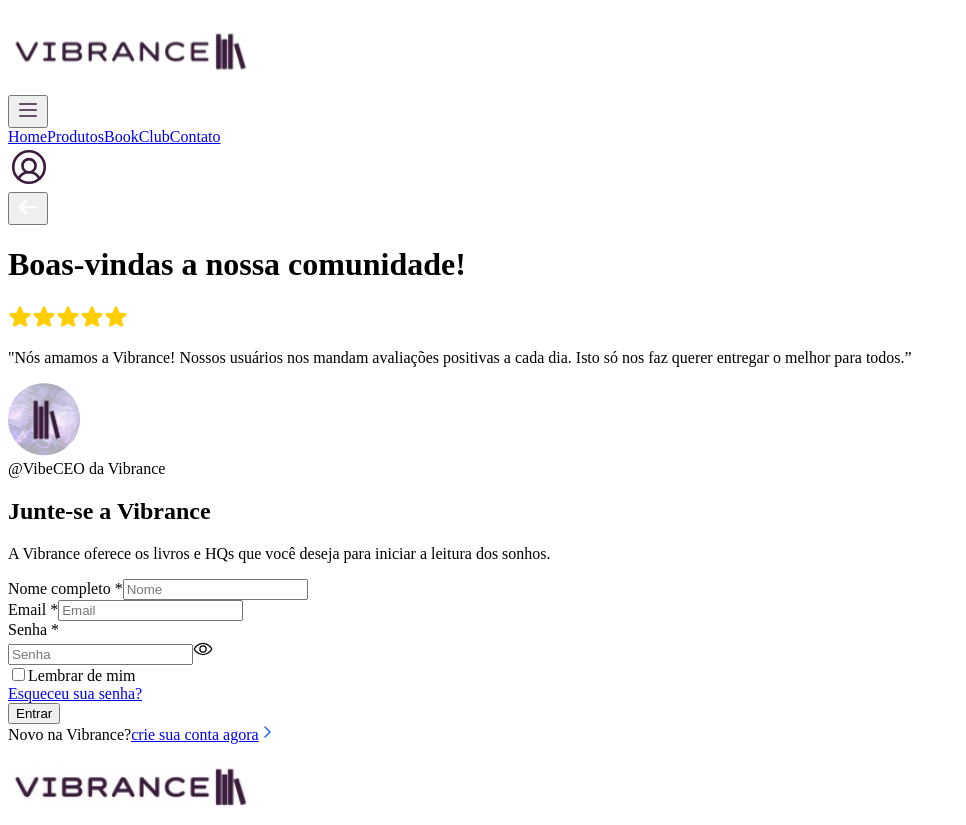
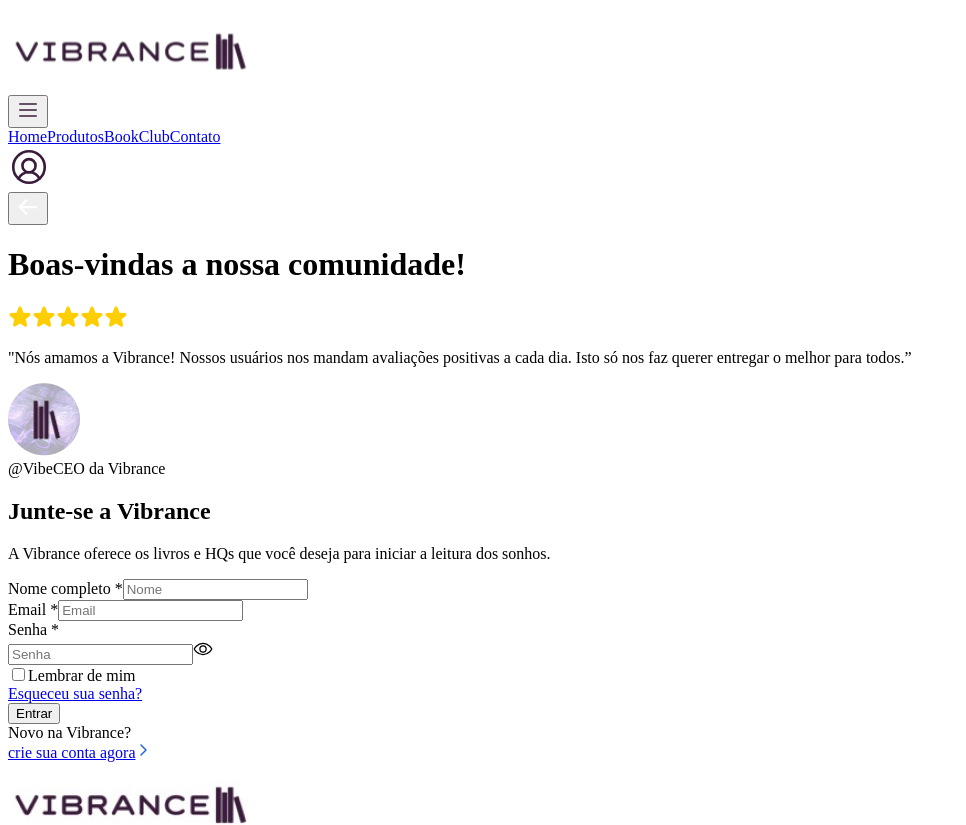
Before and after one commit to giovanniclopes/vibrance, a React (Vite) app: page /login in a window 1280 px wide. Shown: the top 825 px of the page, without its empty margins (0-966 px from the left). Built offline with nearby package versions, Linux system fonts and the light colour scheme; the HTML template or start-up script is replaced by a standard one.

Commit message:
Update Login.tsx

```diff
--- a/src/pages/Login.tsx
+++ b/src/pages/Login.tsx
@@ -14,9 +14,9 @@
   };
 
   return (
-    <main className="">
-      <div className="grid grid-cols-2 justify-center h-max">
-        <div className="flex flex-col items-start justify-between bg-cover bg-bgLogin w-full px-12 pt-24 pb-32 rounded-ee-xl">
+    <main>
+      <div className="grid grid-cols-2 justify-center h-max mbl:flex mbl:flex-col">
+        <div className="flex flex-col items-start justify-between bg-cover bg-bgLogin w-full px-12 pt-24 pb-32 rounded-ee-xl mbl:gap-24 mbl:pb-12">
           <div className="flex flex-col gap-5">
             <div className="flex items-start justify-start">
               <button onClick={() => navigate("/")}>
@@ -24,7 +24,7 @@
               </button>
             </div>
             <div className="flex items-center justify-center">
-              <h1 className="font-semibold text-5xl text-white">
+              <h1 className="font-semibold text-5xl text-white mbl:text-4xl">
                 Boas-vindas a nossa comunidade!
               </h1>
             </div>
@@ -55,7 +55,8 @@
             </div>
           </div>
         </div>
-        <div className="pt-36 px-12 pb-12">
+
+        <div className="pt-36 px-12 pb-12 mbl:pt-16 mbl:px-6">
           <div className="flex flex-col gap-5">
             <h2 className="font-semibold text-5xl">
               Junte-se a{" "}
@@ -133,7 +134,7 @@
                 <input type="checkbox" name="userRemember" id="userRemember" />
                 <label htmlFor="userRemember">Lembrar de mim</label>
               </div>
-              <a href="#" className="text-blue-600">
+              <a href="#" className="text-blue-600 mbl:text-sm">
                 Esqueceu sua senha?
               </a>
             </div>
@@ -143,12 +144,14 @@
             >
               Entrar
             </button>
-            <div className="flex flex-row items-center justify-start gap-3">
+            <div className="flex flex-row items-center justify-start gap-3 mbl:text-sm">
               <span className="text-gray-600">Novo na Vibrance?</span>
-              <a className="text-blue-600" href="#">
-                crie sua conta agora
-              </a>
-              <CaretRight size={16} color="#2563eb" weight="bold" />
+              <div className="flex flex-row items-center justify-center gap-0">
+                <a className="text-blue-600" href="#">
+                  crie sua conta agora
+                </a>
+                <CaretRight size={16} color="#2563eb" weight="bold" />
+              </div>
             </div>
           </form>
         </div>
```
